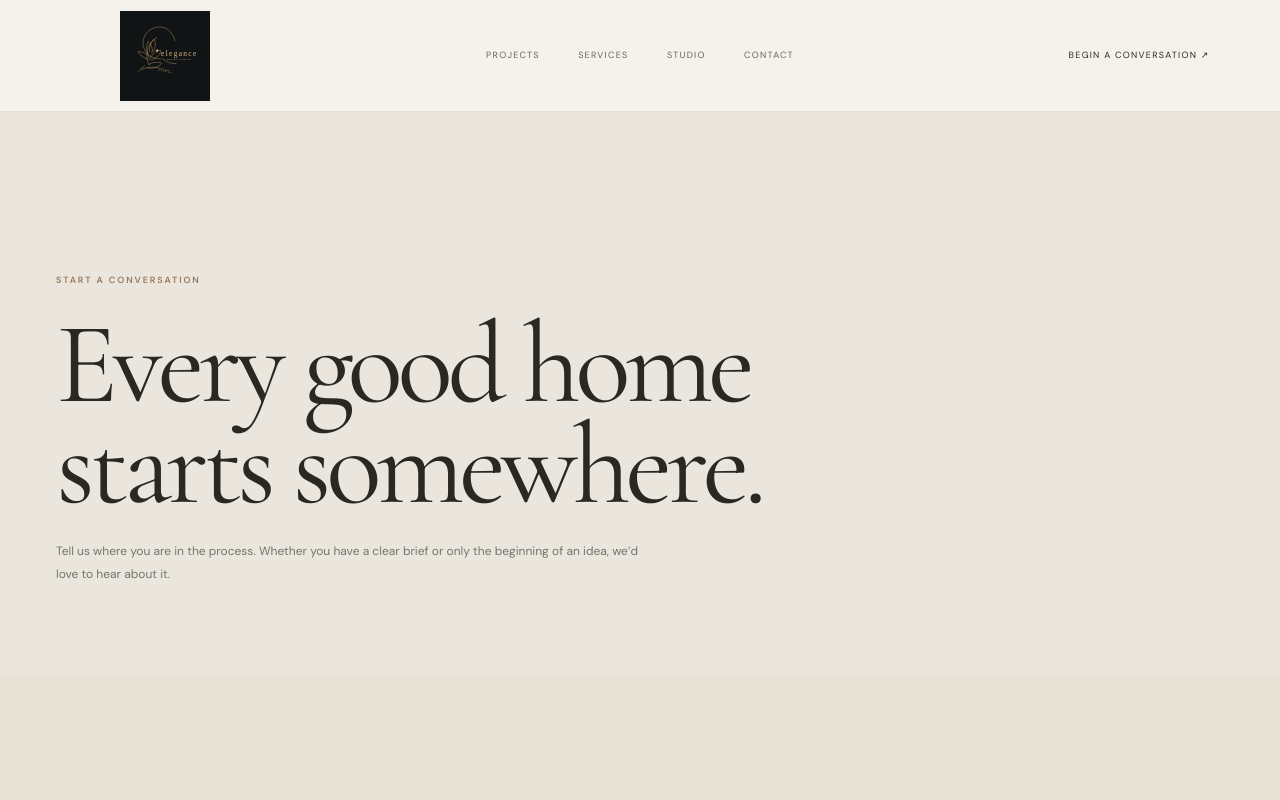
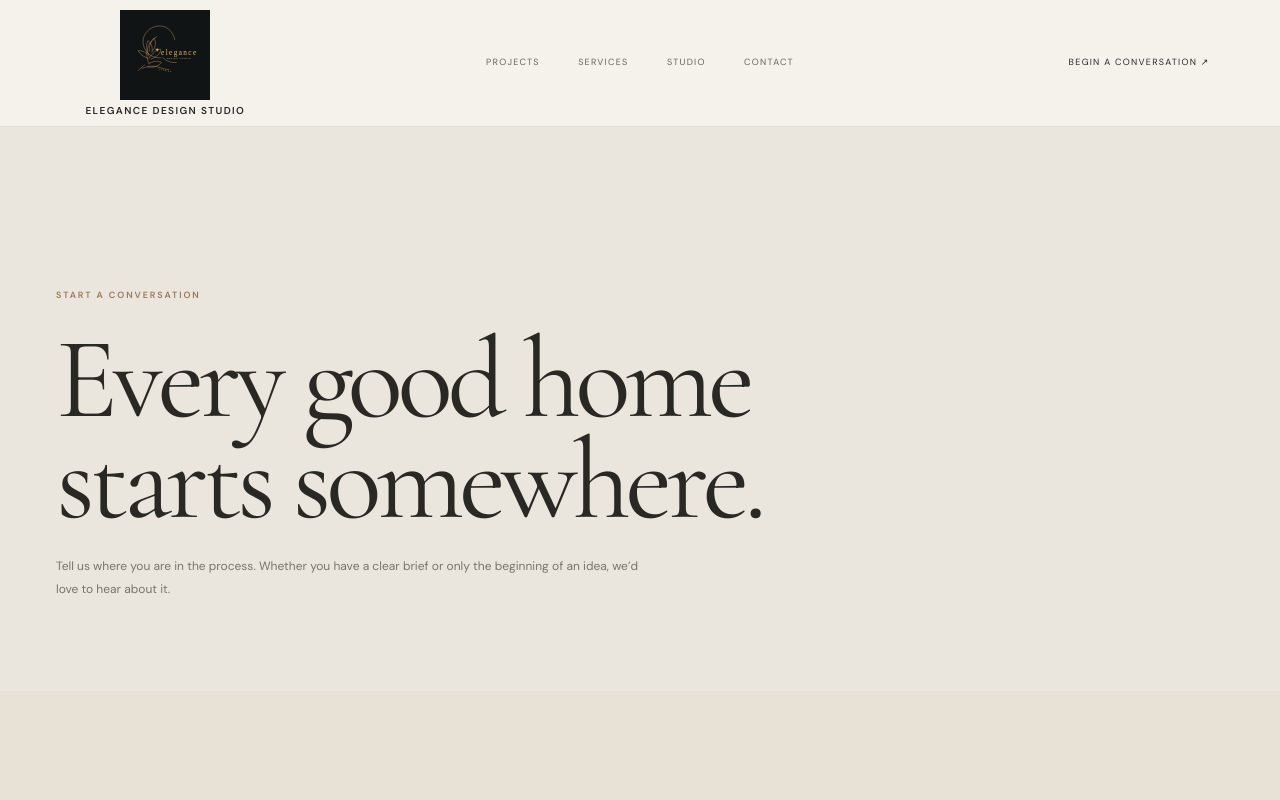
Before and after one commit to sunearn/Elegance-Studio-Design, a Next.js app: page /contact in a window 1280 px wide. Shown: the top 800 px of the page. Built offline with nearby package versions, Linux system fonts and the light colour scheme; no server answers.

Commit message:
name added

```diff
--- a/app/globals.css
+++ b/app/globals.css
@@ -31,8 +31,10 @@ button, input, textarea { font: inherit; }
   --brand-lockup-width: 190px;
   display: inline-flex;
   width: var(--brand-lockup-width);
+  flex-direction: column;
   align-items: center;
   justify-content: center;
+  gap: 6px;
 }
 .brand-logo {
   display: block;
@@ -42,7 +44,15 @@ button, input, textarea { font: inherit; }
   object-position: center;
   margin: 0 auto;
 }
-.brand-name { width: 100%; color: var(--ink); font: 600 8px/1 var(--font-sans), Arial, sans-serif; letter-spacing: .08em; text-align: center; text-transform: uppercase; white-space: nowrap; }
+.brand-name {
+  width: 100%;
+  color: var(--ink);
+  font: 600 10px/1 var(--font-sans), Arial, sans-serif;
+  letter-spacing: .14em;
+  text-align: center;
+  text-transform: uppercase;
+  white-space: nowrap;
+}
 .footer .brand-name { color: var(--ivory); }
 .brand small { margin-top: 7px; font: 7px var(--font-sans), Arial, sans-serif; letter-spacing: .39em; }
 .nav-links { display: flex; justify-content: center; gap: clamp(20px, 3vw, 48px); }
--- a/components/site-shell.tsx
+++ b/components/site-shell.tsx
@@ -2,6 +2,6 @@ import Link from 'next/link';
 import Image from 'next/image';
 const links = [{href:'/projects',label:'Projects'},{href:'/services',label:'Services'},{href:'/studio',label:'Studio'},{href:'/contact',label:'Contact'}];
 const brandLogo = '/elegance-design-studio-logo.svg';
-export function BrandLogo() { return <span className="brand-lockup"><Image className="brand-logo" src={brandLogo} alt="Elegance Design Studio logo" width={190} height={90} priority /></span>; }
+export function BrandLogo() { return <span className="brand-lockup"><Image className="brand-logo" src={brandLogo} alt="Elegance Design Studio logo" width={190} height={90} priority /><span className="brand-name">Elegance Design Studio</span></span>; }
 export function Navbar() { return <header className="navbar"><Link href="/" className="brand" aria-label="Elegance Design Studio home"><BrandLogo /></Link><nav className="nav-links" aria-label="Main navigation">{links.map((l)=><Link key={l.href} href={l.href}>{l.label}</Link>)}</nav><Link className="nav-cta" href="/contact">Begin a conversation ↗</Link></header>; }
 export function Footer() { return <footer className="footer"><div className="container"><div className="footer-top"><div><Link href="/" className="brand footer-brand"><BrandLogo /></Link><p className="footer-note">Considered interiors for the way you want to live. Kharadi, Pune · working across India.</p></div><nav className="footer-links" aria-label="Footer navigation"><Link href="/projects">Projects</Link><Link href="/services">Services</Link><Link href="/studio">Studio</Link><Link href="/contact">Contact</Link></nav></div><div className="footer-bottom"><span>© {new Date().getFullYear()} Elegance Design Studio</span><span>Made with intention</span></div></div></footer>; }
```
